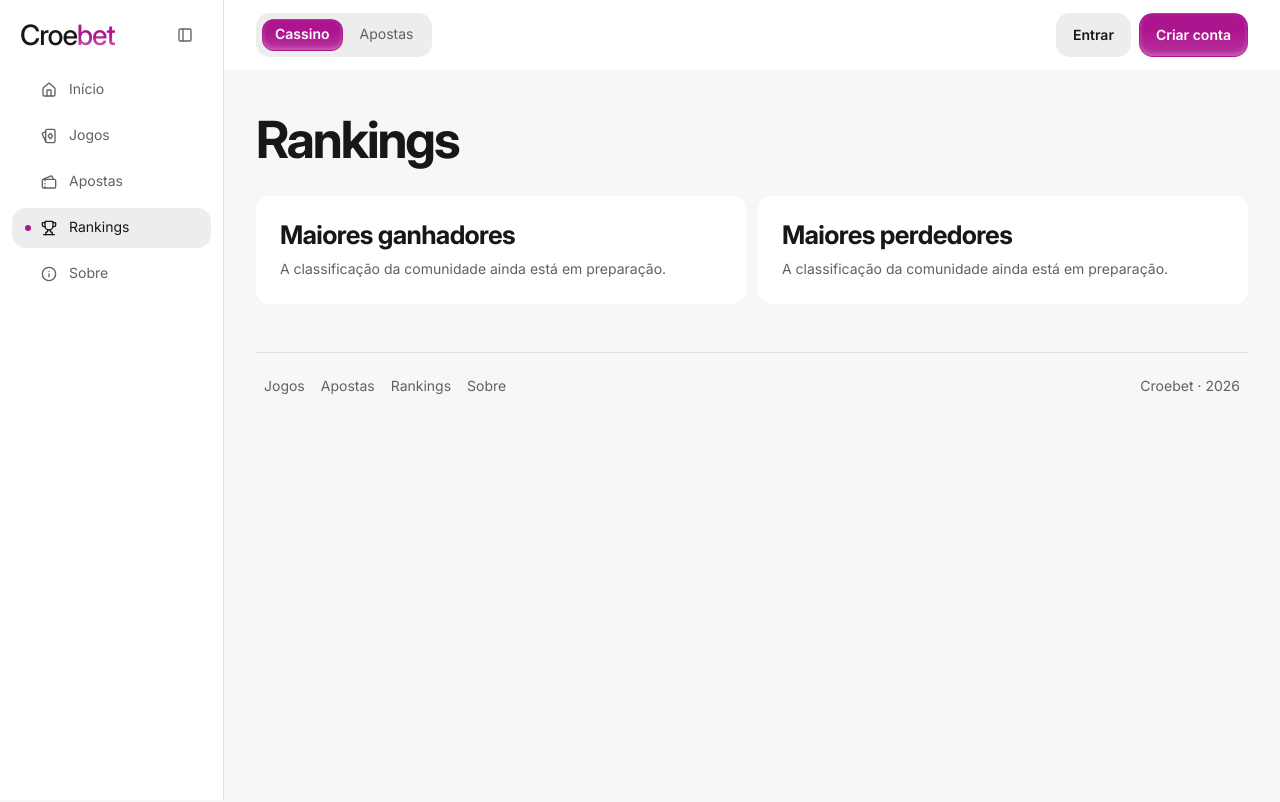
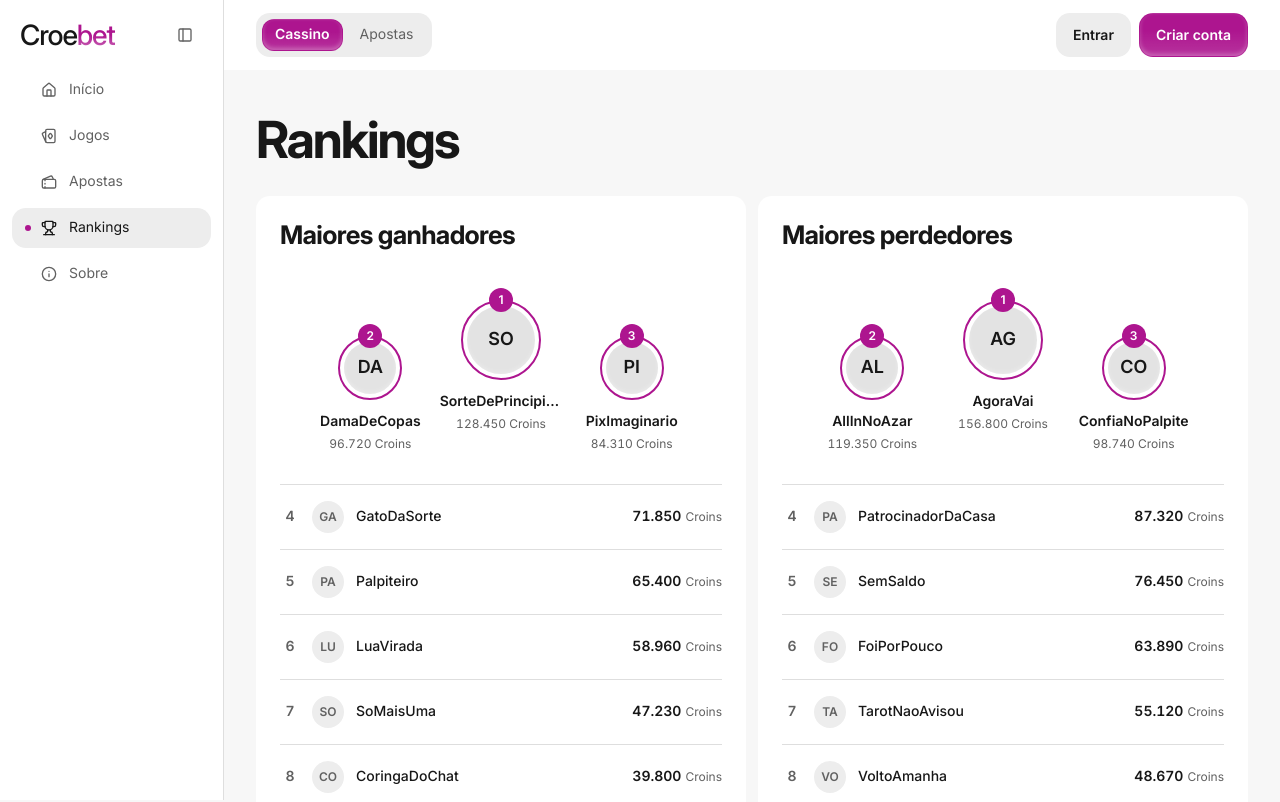
Before and after one commit to MarcoCuel/croebet, a Next.js app: page /rankings in a window 1280 px wide. Shown: the top 802 px of the page. Built offline with nearby package versions, Linux system fonts and the light colour scheme.

Commit message:
Rankings page layout and update PageShell styles

```diff
--- a/app/rankings/page.tsx
+++ b/app/rankings/page.tsx
@@ -1,9 +1,48 @@
 import { PageShell } from "@/components/layout/page-shell";
 import { Heading } from "@/components/shared/heading";
 import { Card } from "@/components/ui/card";
+import { Avatar, AvatarFallback } from "@/components/ui/avatar";
+import { cn } from "@/lib/utils";
 import type { Metadata } from "next";
 
 export const metadata: Metadata = { title: "Rankings | Croebet" };
+
+const rankings = [
+  {
+    title: "Maiores ganhadores",
+    label: "Croins ganhos",
+    players: [
+      { name: "SorteDePrincipiante", amount: 128450 },
+      { name: "DamaDeCopas", amount: 96720 },
+      { name: "PixImaginario", amount: 84310 },
+      { name: "GatoDaSorte", amount: 71850 },
+      { name: "Palpiteiro", amount: 65400 },
+      { name: "LuaVirada", amount: 58960 },
+      { name: "SoMaisUma", amount: 47230 },
+      { name: "CoringaDoChat", amount: 39800 },
+      { name: "QuaseRico", amount: 32450 },
+      { name: "UltimaFicha", amount: 28710 },
+    ],
+  },
+  {
+    title: "Maiores perdedores",
+    label: "Croins perdidos",
+    players: [
+      { name: "AgoraVai", amount: 156800 },
+      { name: "AllInNoAzar", amount: 119350 },
+      { name: "ConfiaNoPalpite", amount: 98740 },
+      { name: "PatrocinadorDaCasa", amount: 87320 },
+      { name: "SemSaldo", amount: 76450 },
+      { name: "FoiPorPouco", amount: 63890 },
+      { name: "TarotNaoAvisou", amount: 55120 },
+      { name: "VoltoAmanha", amount: 48670 },
+      { name: "DeuRuim", amount: 39400 },
+      { name: "ApostaDuvidosa", amount: 31250 },
+    ],
+  },
+];
+
+const formatCroins = new Intl.NumberFormat("pt-BR");
 
 export default function Rankings() {
   return (
@@ -11,14 +50,60 @@ export default function Rankings() {
       <Heading asChild variant="display">
         <h1>Rankings</h1>
       </Heading>
-      <div className="mt-6 grid gap-3 sm:grid-cols-2">
-        {["Maiores ganhadores", "Maiores perdedores"].map((title) => (
+      <div className="mt-6 grid gap-3 lg:grid-cols-2">
+        {rankings.map(({ title, label, players }, index) => (
           <Card asChild key={title}>
-            <section>
-              <Heading>{title}</Heading>
-              <p className="mt-2 text-sm text-muted">
-                A classificação da comunidade ainda está em preparação.
-              </p>
+            <section aria-labelledby={`ranking-${index}`}>
+              <Heading id={`ranking-${index}`}>{title}</Heading>
+              <ol role="list" className="mx-auto mt-8 grid max-w-sm grid-cols-3 items-end gap-2 pb-8 pt-4">
+                {players.slice(0, 3).map(({ name, amount }, position) => (
+                  <li
+                    key={name}
+                    value={position + 1}
+                    className={cn(
+                      "flex min-w-0 flex-col items-center text-center",
+                      position === 0 ? "order-2 pb-5" : position === 1 ? "order-1" : "order-3",
+                    )}
+                  >
+                    <div className="relative">
+                      <Avatar className={cn(
+                        "border-2 border-brand p-1",
+                        position === 0 ? "size-20" : "size-16",
+                      )} aria-hidden="true">
+                        <AvatarFallback className="rounded-full text-lg">{name.slice(0, 2).toUpperCase()}</AvatarFallback>
+                      </Avatar>
+                      <span className="absolute -top-3 left-1/2 grid size-6 -translate-x-1/2 place-items-center rounded-full bg-brand text-xs font-semibold text-primary-foreground">
+                        <span className="sr-only">Posição </span>{position + 1}
+                      </span>
+                    </div>
+                    <span className="mt-3 w-full truncate text-sm font-semibold" title={name}>{name}</span>
+                    <span className="mt-1 text-xs text-muted tabular-nums">
+                      {formatCroins.format(amount)} Croins
+                      <span className="sr-only"> {label}</span>
+                    </span>
+                  </li>
+                ))}
+              </ol>
+              <ol role="list" start={4} className="divide-y divide-border border-t border-border">
+                {players.slice(3).map(({ name, amount }, position) => (
+                  <li key={name} className="flex items-center gap-3 py-4 last:pb-0">
+                    <span className="w-5 shrink-0 text-center text-sm font-semibold text-muted tabular-nums" aria-hidden="true">
+                      {position + 4}
+                    </span>
+                    <span className="grid size-8 shrink-0 place-items-center rounded-full bg-control text-xs font-semibold text-muted" aria-hidden="true">
+                      {name.slice(0, 2).toUpperCase()}
+                    </span>
+                    <span className="min-w-0 flex-1 truncate text-sm font-medium" title={name}>
+                      {name}
+                    </span>
+                    <span className="shrink-0 text-right text-sm font-semibold tabular-nums">
+                      {formatCroins.format(amount)}
+                      <span className="ml-1 text-xs font-normal text-muted">Croins</span>
+                      <span className="sr-only"> {label}</span>
+                    </span>
+                  </li>
+                ))}
+              </ol>
             </section>
           </Card>
         ))}
--- a/components/layout/navigation.tsx
+++ b/components/layout/navigation.tsx
@@ -113,7 +113,7 @@ export function Navigation({ children }: { children: ReactNode }) {
         }}
       />
       <div
-        className="min-h-dvh min-w-0 pl-(--sidebar-width) pt-(--header-height)"
+        className="flex min-h-dvh min-w-0 flex-col pl-(--sidebar-width) pt-(--header-height)"
         id="page-content"
         tabIndex={-1}
       >
--- a/components/layout/page-shell.tsx
+++ b/components/layout/page-shell.tsx
@@ -9,7 +9,7 @@ export function PageShell({
   return (
     <main
       className={cn(
-        "mx-auto w-[calc(100%-2*var(--page-gap))]",
+        "mx-auto w-[calc(100%-2*var(--page-gap))] flex-1",
         inner && "pt-page",
         className,
       )}
```
